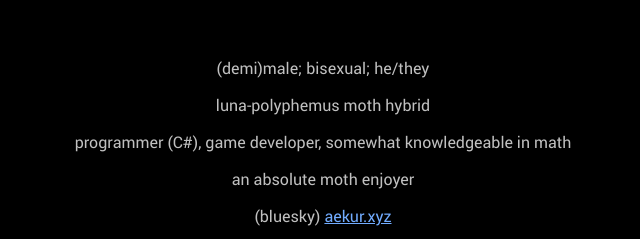
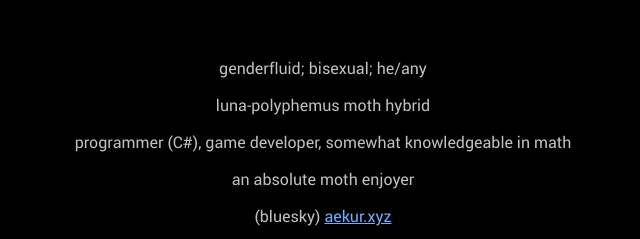
Before and after one commit to aekurmou/aekurmou.github.io, a plain HTML site: page index.html in a window 1280 px wide. Shown: the part 158-397 px from the top of the page, 317-957 px from the left. Drawn offline with Linux system fonts and the light colour scheme.

Commit message:
Add files via upload

```diff
--- a/index.html
+++ b/index.html
@@ -20,7 +20,7 @@
 			<a href="fanart.html">received fanart</a>
 		</nav>
 		<main>
-			<p>(demi)male; bisexual; he/they</p>
+			<p>genderfluid; bisexual; he/any</p>
 			<p>luna-polyphemus moth hybrid</p>
 			<p>programmer (C#), game developer, somewhat knowledgeable in math</p>
 			<p>an absolute moth enjoyer</p>
```
